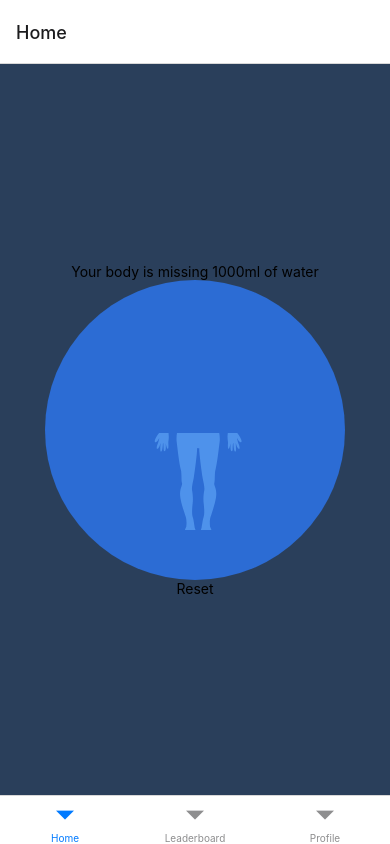
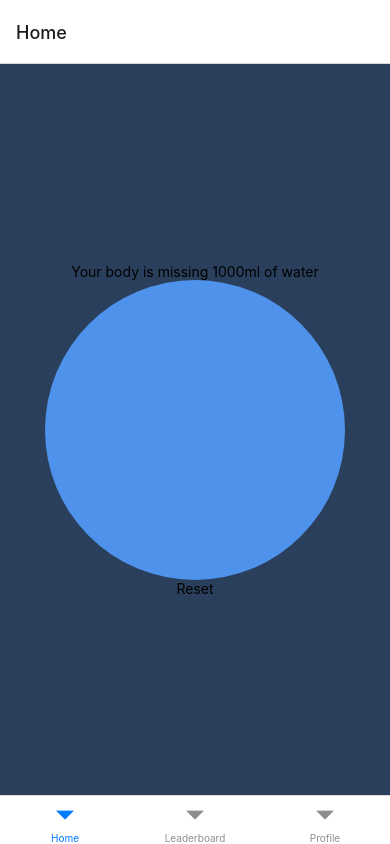
Before and after one commit to alexisloiselle/hoo, a React Native app in the folder hoo-frontend/: screen /Home in a window 390 px wide. Built offline with nearby package versions, Linux system fonts and the light colour scheme; no server answers.

Commit message:
Feat: static indicator

```diff
--- a/hoo-frontend/babel.config.js
+++ b/hoo-frontend/babel.config.js
@@ -1,6 +1,7 @@
-module.exports = function(api) {
+module.exports = function (api) {
   api.cache(true);
   return {
-    presets: ['babel-preset-expo'],
+    presets: ["babel-preset-expo"],
+    plugins: ["react-native-reanimated/plugin"],
   };
 };
--- a/hoo-frontend/components/FillSvg.tsx
+++ b/hoo-frontend/components/FillSvg.tsx
@@ -1,16 +1,64 @@
-import React from "react";
+import React, { useEffect } from "react";
+import { View } from "react-native";
 import Svg, { Defs, LinearGradient, Stop, Path } from "react-native-svg";
+import MaskedView from "@react-native-masked-view/masked-view";
+import Animated, {
+  useAnimatedStyle,
+  useSharedValue,
+  withTiming,
+} from "react-native-reanimated";
+import Colors from "../constants/Colors";
 
 const CustomFillSvg = ({ currentValue, maxValue, width, height }) => {
   // Calculate the percentage filled
-  const percentage = 100 - (currentValue / maxValue) * 100;
+  const getPercentage = (currentValue, maxValue) => {
+    return 200 - (currentValue / maxValue) * 200;
+  };
+
+  const fillHeight = useSharedValue(100);
+
+  useEffect(() => {
+    fillHeight.value = getPercentage(currentValue, maxValue);
+  }, [currentValue, maxValue]);
+
+  const fillStyle = useAnimatedStyle(() => {
+    return {
+      width,
+      height: withTiming(fillHeight.value, { duration: 500 }),
+      backgroundColor: Colors.primary,
+      position: "absolute",
+      top: 0,
+    };
+  });
 
   return (
+    <MaskedView
+      style={{
+        display: "flex",
+        alignItems: "center",
+        justifyContent: "center",
+        height: height,
+      }}
+      maskElement={
+        <View
+          style={{
+            display: "flex",
+            alignItems: "center",
+            justifyContent: "center",
+            height: "100%",
+          }}
+        >
           <Svg width={width} height={height}>
             <Defs>
-        <LinearGradient id="fillGradient" x1="0%" y1="0%" x2="0%" y2="100%">
-          <Stop offset={`${percentage}%`} stopColor="transparent" />
-          <Stop offset={`${percentage}%`} stopColor="#4e92eb" />
+              <LinearGradient
+                id="fillGradient"
+                x1="0%"
+                y1="0%"
+                x2="0%"
+                y2="150%"
+              >
+                <Stop offset={`50%`} stopColor="transparent" />
+                <Stop offset={`50%`} stopColor="#4e92eb" />
               </LinearGradient>
             </Defs>
             <Path
@@ -48,6 +96,22 @@ const CustomFillSvg = ({ currentValue, maxValue, width, height }) => {
               fill="url(#fillGradient)"
             />
           </Svg>
+        </View>
+      }
+    >
+      <>
+        <View
+          style={{
+            width,
+            height,
+            backgroundColor: Colors.lightPrimary,
+            position: "absolute",
+            top: 0,
+          }}
+        />
+        <Animated.View style={fillStyle} />
+      </>
+    </MaskedView>
   );
 };
 
--- /dev/null
+++ b/hoo-frontend/components/HydrationIndicator.tsx
@@ -0,0 +1,69 @@
+import React, { useRef, useState } from "react";
+import {
+  TouchableOpacity,
+  View,
+  Text,
+  TouchableWithoutFeedback,
+} from "react-native";
+import FillSvg from "../components/FillSvg";
+import Colors from "../constants/Colors";
+
+const sipSize = 50;
+
+const HydrationIndicator = () => {
+  const timer = useRef(null);
+  const [currentValue, setCurrentValue] = useState(1000);
+  const maxValue = 2000;
+
+  const addOne = () => {
+    setCurrentValue((prevValue) => {
+      return prevValue + sipSize > maxValue ? maxValue : prevValue + sipSize;
+    });
+    if (timer.current) clearTimeout(timer.current!);
+    timer.current = setTimeout(addOne, 200);
+  };
+
+  const stopTimer = () => {
+    clearTimeout(timer.current);
+  };
+
+  return (
+    <View
+      style={{
+        flex: 1,
+        alignItems: "center",
+        justifyContent: "center",
+      }}
+    >
+      <Text>{`Your body is missing ${
+        maxValue - currentValue
+      }ml of water`}</Text>
+      <TouchableWithoutFeedback onPressIn={addOne} onPressOut={stopTimer}>
+        <View
+          style={{
+            width: 300,
+            height: 300,
+            borderRadius: 999,
+            backgroundColor: Colors.lightestPrimary,
+            display: "flex",
+            alignItems: "center",
+            justifyContent: "center",
+          }}
+        >
+          <FillSvg
+            currentValue={currentValue}
+            maxValue={maxValue}
+            width={200}
+            height={200}
+          />
+        </View>
+      </TouchableWithoutFeedback>
+
+      <TouchableOpacity onPress={() => setCurrentValue(0)}>
+        <Text>Reset</Text>
+      </TouchableOpacity>
+    </View>
+  );
+};
+
+export default HydrationIndicator;
--- /dev/null
+++ b/hoo-frontend/constants/Colors.ts
@@ -0,0 +1,9 @@
+const Colors = {
+  primary: "#2a3f5b",
+  lightestPrimary: "#4e92eb",
+  lightPrimary: "#2cbcd4",
+  neutral: "#5a6c68",
+  accent: "#d0a667",
+};
+
+export default Colors;
--- a/hoo-frontend/package.json
+++ b/hoo-frontend/package.json
@@ -11,13 +11,14 @@
   "dependencies": {
     "@react-navigation/bottom-tabs": "^6.5.8",
     "@react-navigation/native": "^6.1.7",
+    "@react-native-masked-view/masked-view": "^0.2.9",
     "@types/react": "~18.2.14",
     "axios": "^1.5.0",
     "expo": "~49.0.10",
     "expo-status-bar": "~1.6.0",
     "react": "18.2.0",
     "react-native": "0.72.4",
-    "react-native-reanimated": "^3.5.1",
+    "react-native-reanimated": "3.3.0",
     "react-native-safe-area-context": "4.6.3",
     "react-native-screens": "~3.22.0",
     "react-native-svg": "^13.13.0",
--- a/hoo-frontend/screens/HomeScreen.tsx
+++ b/hoo-frontend/screens/HomeScreen.tsx
@@ -1,58 +1,19 @@
-import React, { useState } from "react";
-import {
-  TouchableOpacity,
-  View,
-  Text,
-  TouchableWithoutFeedback,
-} from "react-native";
-import FillSvg from "../components/FillSvg";
-import {useUser} from "../api/User/UserService";
+import React from "react";
+import { View } from "react-native";
+import HydrationIndicator from "../components/HydrationIndicator";
+import Colors from "../constants/Colors";
 
 const HomeScreen = () => {
-  const [currentValue, setCurrentValue] = useState(1000);
-  const maxValue = 2000;
-
-  const{user} = useUser("alexis")
-  console.log(user)
-
   return (
     <View
       style={{
         flex: 1,
         alignItems: "center",
         justifyContent: "center",
-        backgroundColor: "#2a3f5b",
+        backgroundColor: Colors.primary,
       }}
     >
-      <Text>{`Your body is missing ${
-        maxValue - currentValue
-      }ml of water`}</Text>
-      <TouchableWithoutFeedback
-        onLongPress={() => setCurrentValue(currentValue + 50)}
-      >
-        <View
-          style={{
-            width: 300,
-            height: 300,
-            borderRadius: 999,
-            backgroundColor: "#2c6cd4",
-            display: "flex",
-            alignItems: "center",
-            justifyContent: "center",
-          }}
-        >
-          <FillSvg
-            currentValue={currentValue}
-            maxValue={maxValue}
-            width={200}
-            height={200}
-          />
-        </View>
-      </TouchableWithoutFeedback>
-
-      <TouchableOpacity onPress={() => setCurrentValue(0)}>
-        <Text>Reset</Text>
-      </TouchableOpacity>
+      <HydrationIndicator />
     </View>
   );
 };
```
Also changed, not shown: hoo-frontend/App.tsx (+6 -7 lines), hoo-frontend/api/User/UserService.tsx (+18 -23 lines), 1 other file (tests, documents, lock files or other folders). Lines whose indentation alone changed are shown as unchanged.
